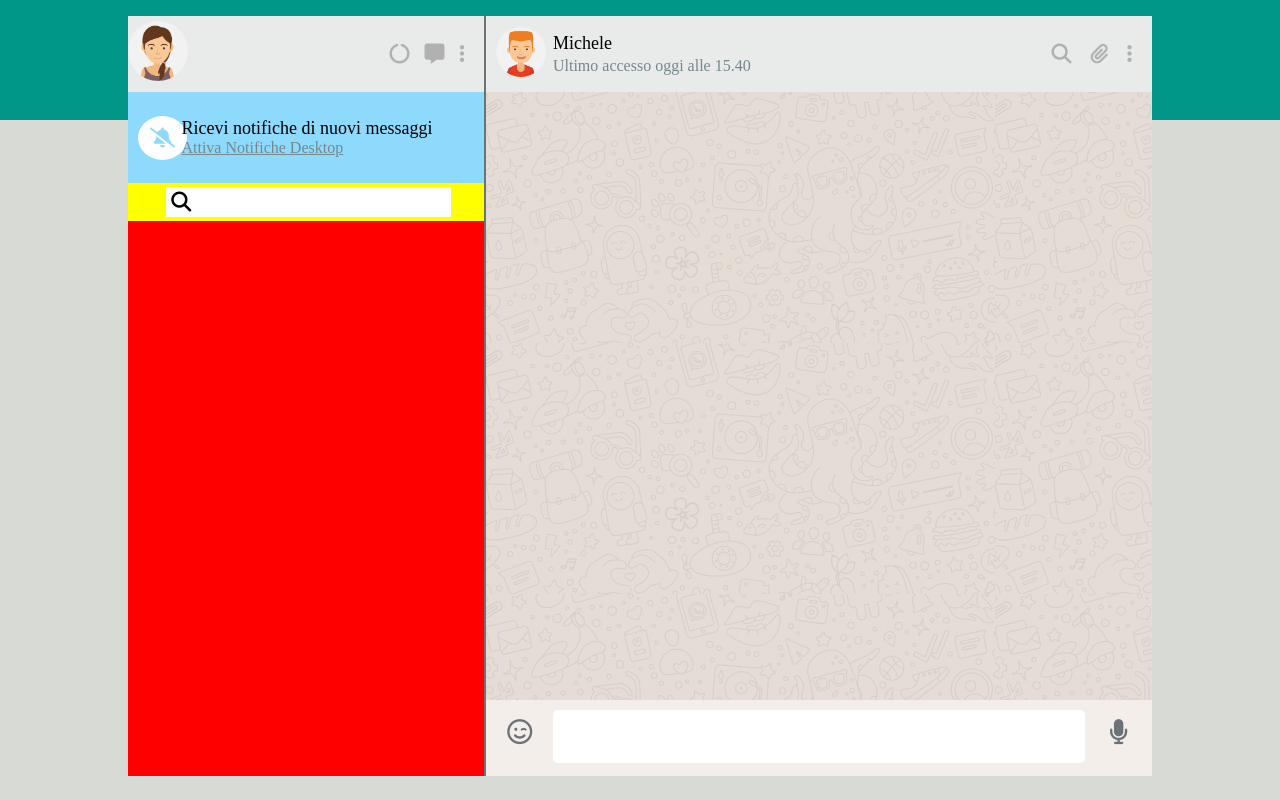
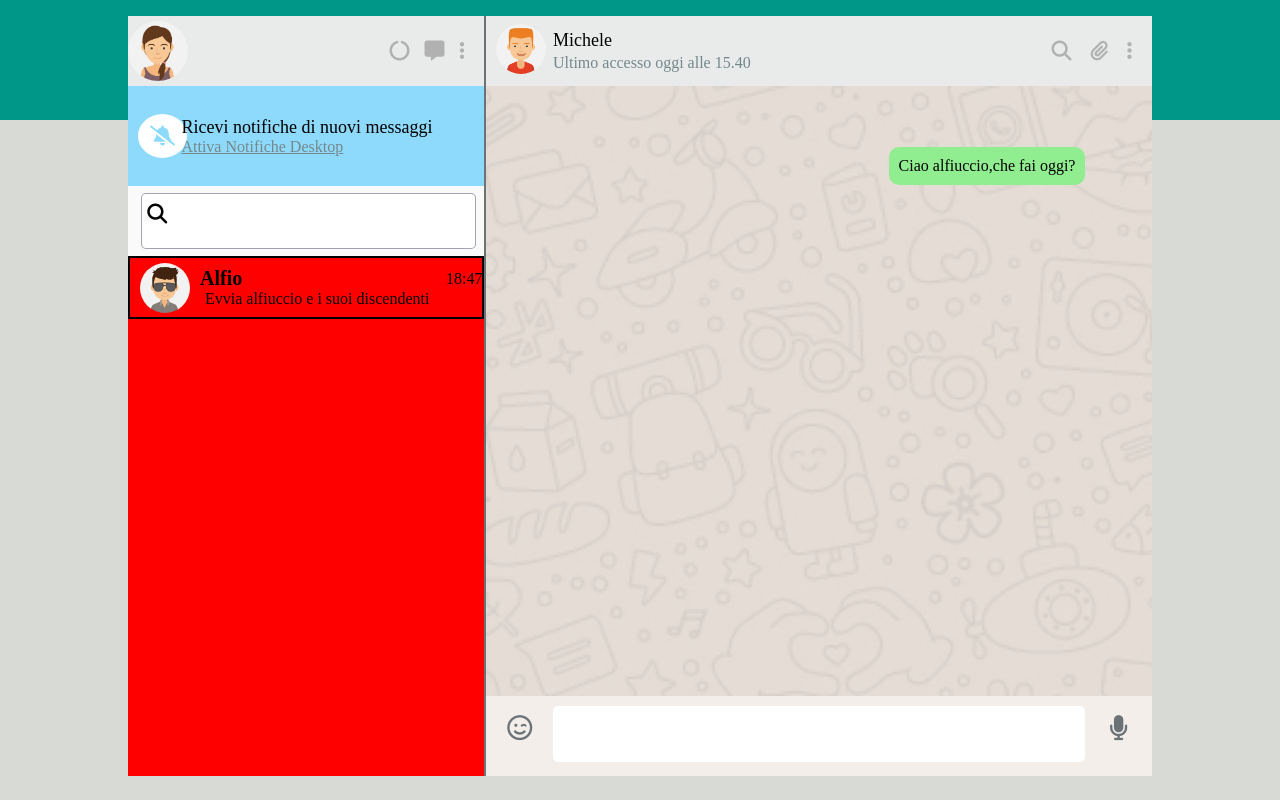
Before and after one commit to CristianoSenior/js-html-css-boolzap, a plain HTML site: page index.html in a window 1280 px wide. Drawn offline with nearby package versions, Linux system fonts and the light colour scheme.

Commit message:
Parte js con messaggio inviato

```diff
--- a/index.html
+++ b/index.html
@@ -37,11 +37,25 @@
           <div class="ricercaIniza">
             <div class="contInputIcon">
               <i class="fas fa-search"></i>
-
               <input type="text" name="" value="">
             </div>
+          </div>
+          <div class="listaContatti">
+            <div class="primoContatto">
+              <div class="imgContatto">
+                <img src="img/primocontatto.jpg" alt="">
+              </div>
+              <div class="nomeOrario">
+                <div class="staccatevi">
+                  <h6>Alfio</h6>
+                  <p>18:47</p>
+                </div>
+                <div class="testoInterno">
+                  <p>Evvia alfiuccio e i suoi discendenti</p>
+                </div>
+              </div>
 
-
+            </div>
           </div>
 
         </div>
@@ -63,20 +77,31 @@
             </div>
           </div>
           <div class="contCentrConv">
+            <div class="contenitoreMsg">
+              <div class="msgdisplayflex">
+                <div class="msginviato">
+                  <span>Ciao alfiuccio,che fai oggi?</span>
+                </div>
+              </div>
+            </div>
+
+
+            <div class="msgricevuto">
+
+            </div>
 
           </div>
 
             <div class="parteBassa">
               <i class="far fa-smile-wink"></i>
               <input type="text" name="" value="">
-              <i class="fas fa-microphone"></i>
+              <i class="fas fa-microphone send"></i>
             </div>
-
-
-
-
         </div>
       </div>
     </div>
+    <script src="https://ajax.googleapis.com/ajax/libs/jquery/3.4.1/jquery.min.js"></script>
+  <script type="text/javascript" src="main.js">
+  </script>
   </body>
 </html>
--- a/main.js
+++ b/main.js
@@ -0,0 +1,30 @@
+$(document).ready(function(){
+
+  var send = $('i.send');
+  var input = $('.parteBassa input');
+  var div = $('.msgdisplayflex');
+
+  send.click(
+    function () {
+      console.log(input.val());
+      div.append('<div class = "msginviato">'+input.val()+'</div>');
+      input.val("");
+      //dopo un secondo
+      // deve apparire un nuovo msg con un testo sempre uguale (statico)
+    }
+  );
+  // filtro contatti
+    //gestirte evento su tastiera (oppure su click di bottone di input ricerca)
+
+    // salvarmi input utente in campo del filtro (stringa1)
+
+    // selezionare tutti i blocchi di contatto e ciclare tra di essi (each())
+      //salvo in una var il valore del testo del nome nel contatto (stringa2)
+
+      // confronto per vedere se la stringa inserita nell'input è inclusa nel nome del contatto
+        //stringa2.includes(stringa1)
+        //se l'occorenza è stata trovata lascio il blocco di contatto visibile
+        // altrimenti lo rendo non visibile (this)
+
+
+});
--- a/style.css
+++ b/style.css
@@ -41,7 +41,7 @@
   border-right: 2px solid #6b7376;
 }
 .ownerMainBox{
-  height: 10%;
+  height: 70px;
   width: 100%;
   background-color: #e9ebeb;
   display: flex;
@@ -74,7 +74,7 @@
 
 /* Container Notifiche */
 .notificationsBox{
-  height: 12%;
+  height: 100px;
   width: 100%;
   background-color: #8edafc;
   display: flex;
@@ -108,19 +108,23 @@
 }
 /* Contenitore con inpute per ricerca o iniza conversazione */
 .ricercaIniza{
-  height: 5%;
+  height: 70px;
   width: 100%;
-  background-color: yellow;
+  background-color: #fafafa;
   display: flex;
   justify-content: center;
   align-items: center;
+
 }
 
 .contInputIcon{
-  width: 80%;
+  width: 94%;
   height: 80%;
   background-color: white;
   margin-left: 5px;
+  border-radius: 5px;
+  border: 1px solid rgba(128, 127, 142, 0.71);
+
 }
 /* contenitore icona lente input */
 .contInputIcon input{
@@ -129,18 +133,57 @@
   border: 2px solid white;
   display: inline-block;
 
+
 }
 .contInputIcon i{
   height: 100%;
   width: 10%;
   font-size: 20px;
   display: inline-block;
+  margin-top: 10px;
+  margin-left: 5px;
+}
+.listaContatti{
+  height: calc(100% -70px -100px -50px);
+  width: 100%;
+  background-color: orange;
+}
+.primoContatto{
+  height: 15%;
+  width: 100%;
+  display: flex;
+  border: 2px solid black;
+  background-color: red;
+  align-items: center;
+}
+.imgContatto img{
+  height: 50px;
+  width: 50px;
+  border-radius: 100%;
+  margin-left: 10px;
   margin-top: 5px;
-  margin-left: 5px;
+  margin-right: 5px;
+}
+
+.nomeOrario{
+  height: 50%;
+  width: 100%;
+
 
 }
+.nomeOrario h6{
+  font-size: 20px;
+  margin-left: 5px;
+}
 
-
+.staccatevi{
+  display: flex;
+  justify-content: space-between;
+  align-items: center;
+}
+.testoInterno{
+  margin-left: 10px;
+}
 /* Colonna parte conversazioni*/
 .colonnaConversazioni{
   width: 65%;
@@ -150,7 +193,7 @@
 
 /* barra conversazione aperta */
 .conversationOpened{
-  height: 10%;
+  height: 70px;
   width: 100%;
   background-color: #e9ebeb;
   display: flex;
@@ -166,6 +209,7 @@
   border-radius: 100%;
   margin-left: 10px;
 }
+
 .textToticone{
   width: 90%;
   display: flex;
@@ -195,14 +239,33 @@
   color: #74888b;
 }
 .contCentrConv{
-  height: 80%;
+  height: calc(100% - 70px - 80px);
   width: 100%;
   background-image: url(img/sfondochat.jpg);
+  background-size: cover;
   overflow-y: scroll;
+  display: flex;
+ align-items: center;
 }
+.contenitoreMsg{
+  width: 80%;
+  height: 80%;
+  margin: 0 auto;
+}
+.msgdisplayflex{
+
+  display: flex;
+  flex-direction: column;
+  align-items: flex-end;
+}
+.msginviato{
+  background-color: lightgreen;
+  padding: 10px;
+  border-radius: 10px;
+ }
 
 .parteBassa{
-  height: 10%;
+  height: 80px;
   width: 100%;
   background-color: #f3eeea;
   display: flex;
```
Also changed, not shown: img/primocontatto.jpg (added), img/quartocontatto.jpg (added), img/quintocontatto.jpg (added), img/secondo contatto.jpg (added), img/sestocontatto.jpg (added), img/settimocontatto.jpg (added), img/terzocontatto.jpg (added).
